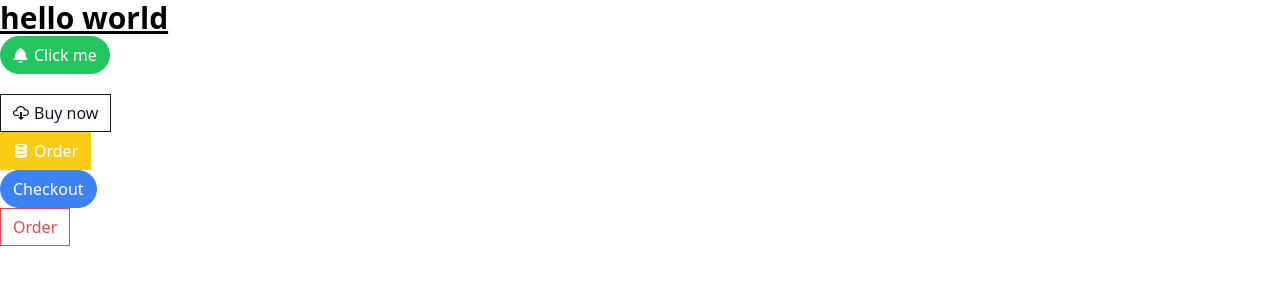
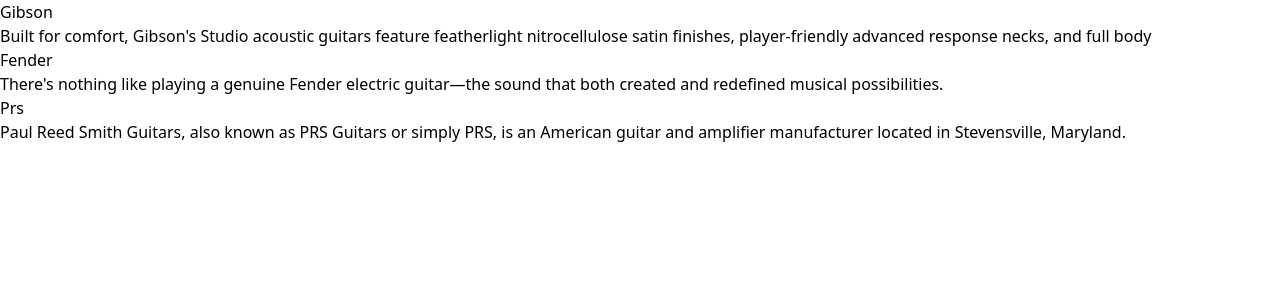
Before and after one commit to jiyulei/react-starter, a React (Create React App) app in the folder comps/: page / in a window 1280 px wide. Shown: the top 300 px of the page. Built offline with nearby package versions, Linux system fonts and the light colour scheme.

Commit message:
Jiyu | Create Accordion component

```diff
--- a/comps/src/App.js
+++ b/comps/src/App.js
@@ -1,42 +1,27 @@
-import Button from "./Button";
-import { GoBell, GoCloudDownload, GoDatabase } from "react-icons/go";
+import Accordion from "./components/Accordion";
 
 function App() {
-  const handleOnClick = () => {
-    console.log("clicked!");
-  }
+  const items = [
+    {
+      label: "Gibson",
+      content:
+        "Built for comfort, Gibson's Studio acoustic guitars feature featherlight nitrocellulose satin finishes, player-friendly advanced response necks, and full body",
+    },
+    {
+      label: "Fender",
+      content:
+        "There's nothing like playing a genuine Fender electric guitar—the sound that both created and redefined musical possibilities. ",
+    },
+    {
+      label: "Prs",
+      content:
+        "Paul Reed Smith Guitars, also known as PRS Guitars or simply PRS, is an American guitar and amplifier manufacturer located in Stevensville, Maryland.",
+    },
+  ];
 
   return (
     <div>
-      <div className="text-3xl font-bold underline">hello world</div>
-      <div>
-        <Button success rounded onClick={handleOnClick} className="mb-5">
-          <GoBell />
-          Click me
-        </Button>
-      </div>
-      <div>
-        <Button secondary outline>
-          <GoCloudDownload />
-          Buy now
-        </Button>
-      </div>
-      <div>
-        <Button warning>
-          <GoDatabase />
-          Order
-        </Button>
-      </div>
-      <div>
-        <Button primary rounded>
-          Checkout
-        </Button>
-      </div>
-      <div>
-        <Button danger outline>
-          Order
-        </Button>
-      </div>
+      <Accordion items={items} />
     </div>
   );
 }
--- /dev/null
+++ b/comps/src/components/Accordion.js
@@ -0,0 +1,14 @@
+function Accordion({ items }) {
+  const renderedItems = items.map((item) => {
+    return (
+      <div>
+        <div>{item.label}</div>
+        <div>{item.content}</div>
+      </div>
+    );
+  });
+
+  return renderedItems;
+}
+
+export default Accordion;
--- /dev/null
+++ b/comps/src/pages/ButtonPage.js
@@ -0,0 +1,44 @@
+import { GoBell, GoCloudDownload, GoDatabase } from "react-icons/go";
+import Button from "../components/Button";
+
+function ButtonPage() {
+  const handleOnClick = () => {
+    console.log("clicked!");
+  };
+
+  return (
+    <div>
+      <div className="text-3xl font-bold underline">hello world</div>
+      <div>
+        <Button success rounded onClick={handleOnClick} className="mb-5">
+          <GoBell />
+          Click me
+        </Button>
+      </div>
+      <div>
+        <Button secondary outline>
+          <GoCloudDownload />
+          Buy now
+        </Button>
+      </div>
+      <div>
+        <Button warning>
+          <GoDatabase />
+          Order
+        </Button>
+      </div>
+      <div>
+        <Button primary rounded>
+          Checkout
+        </Button>
+      </div>
+      <div>
+        <Button danger outline>
+          Order
+        </Button>
+      </div>
+    </div>
+  );
+}
+
+export default ButtonPage;
```
Also changed, not shown: comps/src/components/Button.js (renamed from comps/src/Button.js).
